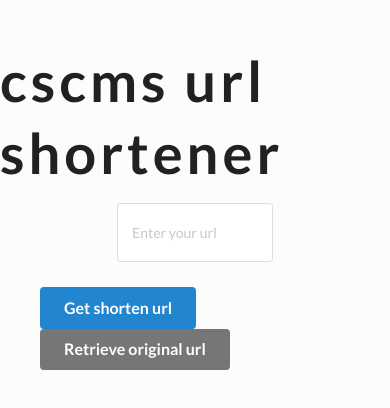
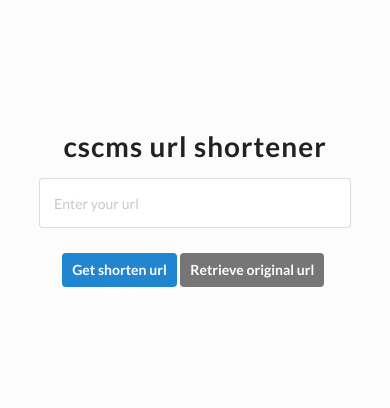
Before and after one commit to thetkpark/cscms-url-shortener, a React (Create React App) app in the folder client/: page / in a window 390 px wide. Shown: the part 202-610 px from the top of the page. Built offline with nearby package versions, Linux system fonts and the light colour scheme.

Commit message:
[ADD] responsive

```diff
--- a/client/src/components/Landing.css
+++ b/client/src/components/Landing.css
@@ -13,7 +13,7 @@ h1 {
 }
 #url {
 	width: 40%;
-	height: 7%;
+	height: 50px;
 }
 #actionBtn {
 	margin: 25px;
@@ -21,3 +21,40 @@ h1 {
 .btnSpace {
 	padding: 0 15px;
 }
+.myBtn {
+	padding: 18px !important;
+}
+
+@media screen and (max-width: 900px) {
+	#url {
+		width: 60%;
+	}
+}
+
+@media screen and (max-width: 600px) {
+	h1 {
+		font-size: 2rem;
+		letter-spacing: 1px;
+	}
+	#url {
+		width: 80%;
+	}
+	.btnSpace {
+		padding: 0 3px;
+	}
+}
+
+@media screen and (max-width: 400px) {
+	.myBtn {
+		padding: 10px !important;
+	}
+	.btnSpace {
+		padding: 0;
+	}
+}
+
+@media screen and (max-width: 300px) {
+	.myBtn {
+		padding: 8px !important;
+	}
+}
--- a/client/src/components/Landing.js
+++ b/client/src/components/Landing.js
@@ -89,7 +89,7 @@ class Landing extends Component {
 				<div id="actionBtn">
 					<span className="btnSpace">
 						<button
-							className="large ui blue button"
+							className="myBtn ui blue button"
 							onClick={this.getShorten}
 						>
 							Get shorten url
@@ -97,7 +97,7 @@ class Landing extends Component {
 					</span>
 					<span className="btnSpace">
 						<button
-							className="large ui grey button"
+							className="myBtn ui grey button"
 							onClick={this.getOriginal}
 						>
 							Retrieve original url
```
